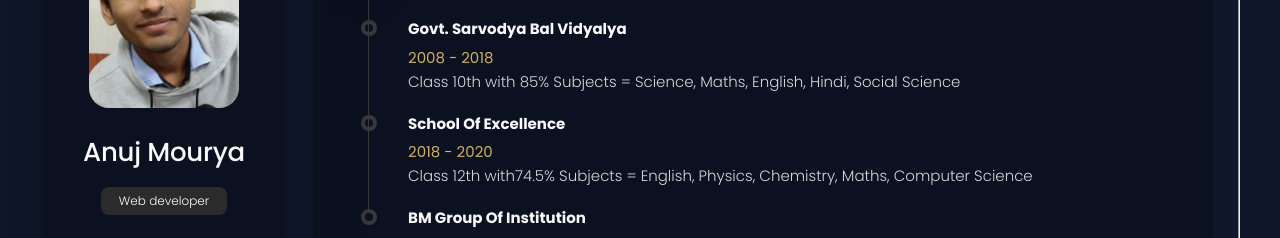
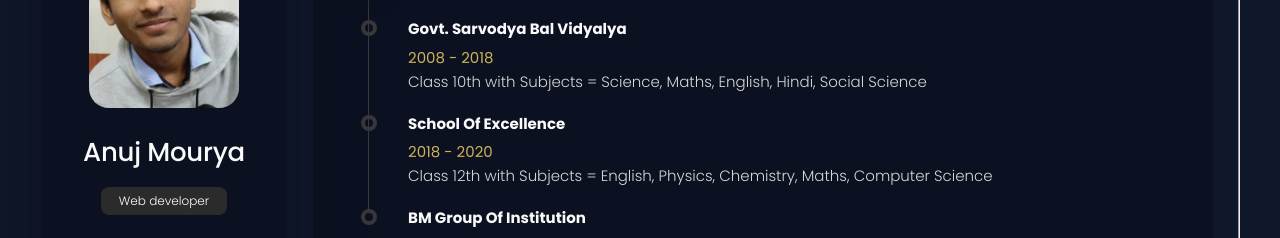
Before and after one commit to anuj0224/bostami-portfolio, a React (Vite) app: page /resume in a window 1280 px wide. Shown: the part 242-480 px from the top of the page. Built offline with nearby package versions, Linux system fonts and the light colour scheme.

Commit message:
Update Resume.jsx

```diff
--- a/src/pages/Resume/Resume.jsx
+++ b/src/pages/Resume/Resume.jsx
@@ -20,11 +20,11 @@ function Resume() {
             <ol className='timeline-list'>
                 <TimelineItem title="Govt. Sarvodya Bal Vidyalya"
                 date = "2008 - 2018"
-                description = "Class 10th with 85% Subjects = Science, Maths, English, Hindi, Social Science "/>
+                description = "Class 10th with Subjects = Science, Maths, English, Hindi, Social Science "/>
 
                 <TimelineItem title="School of Excellence"
                 date = "2018 - 2020"
-                description = "Class 12th with74.5% Subjects = English, Physics, Chemistry, Maths, Computer Science "/>
+                description = "Class 12th with Subjects = English, Physics, Chemistry, Maths, Computer Science "/>
 
                 <TimelineItem title="BM Group Of Institution"
                 date = "2022-2026"
```
